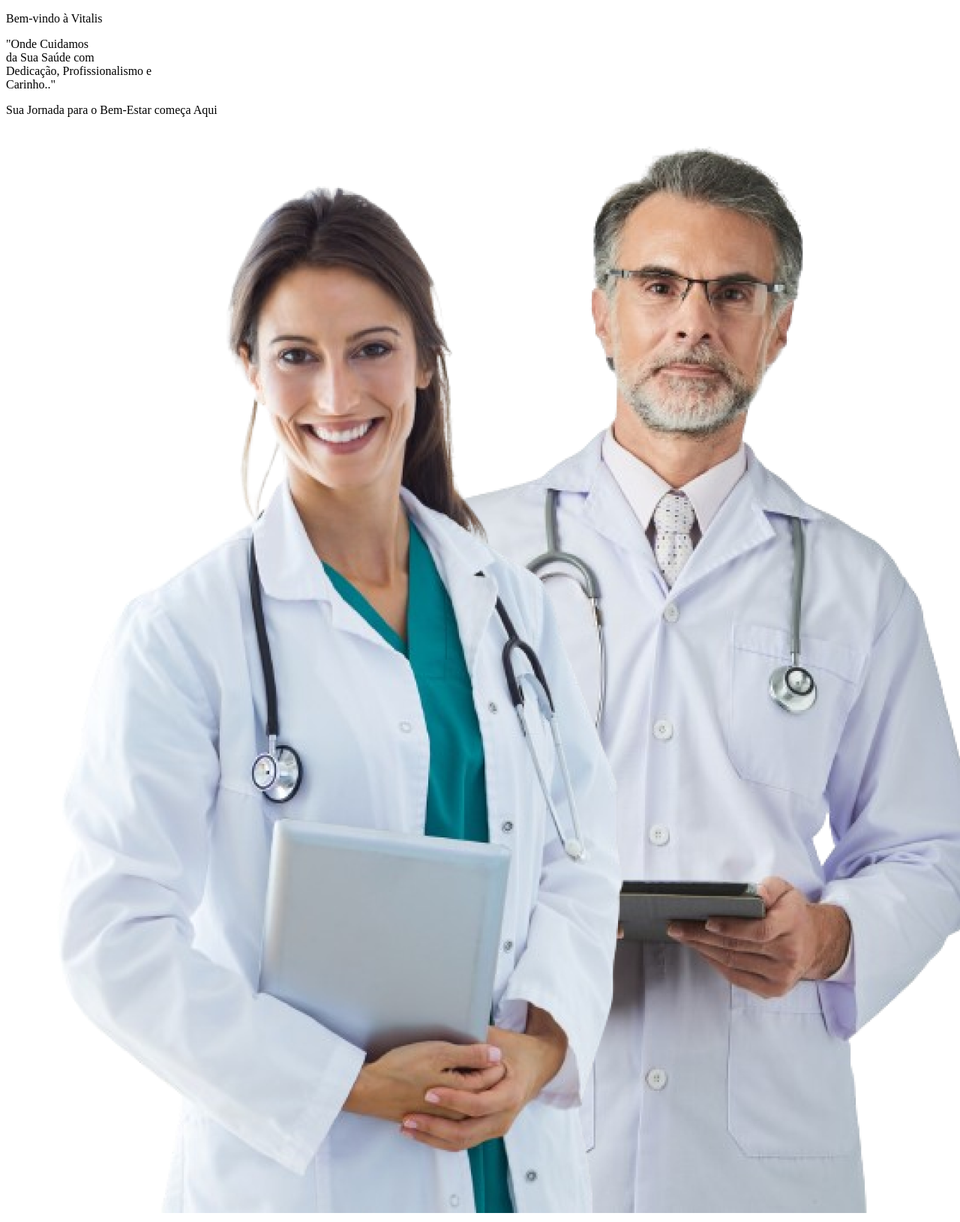
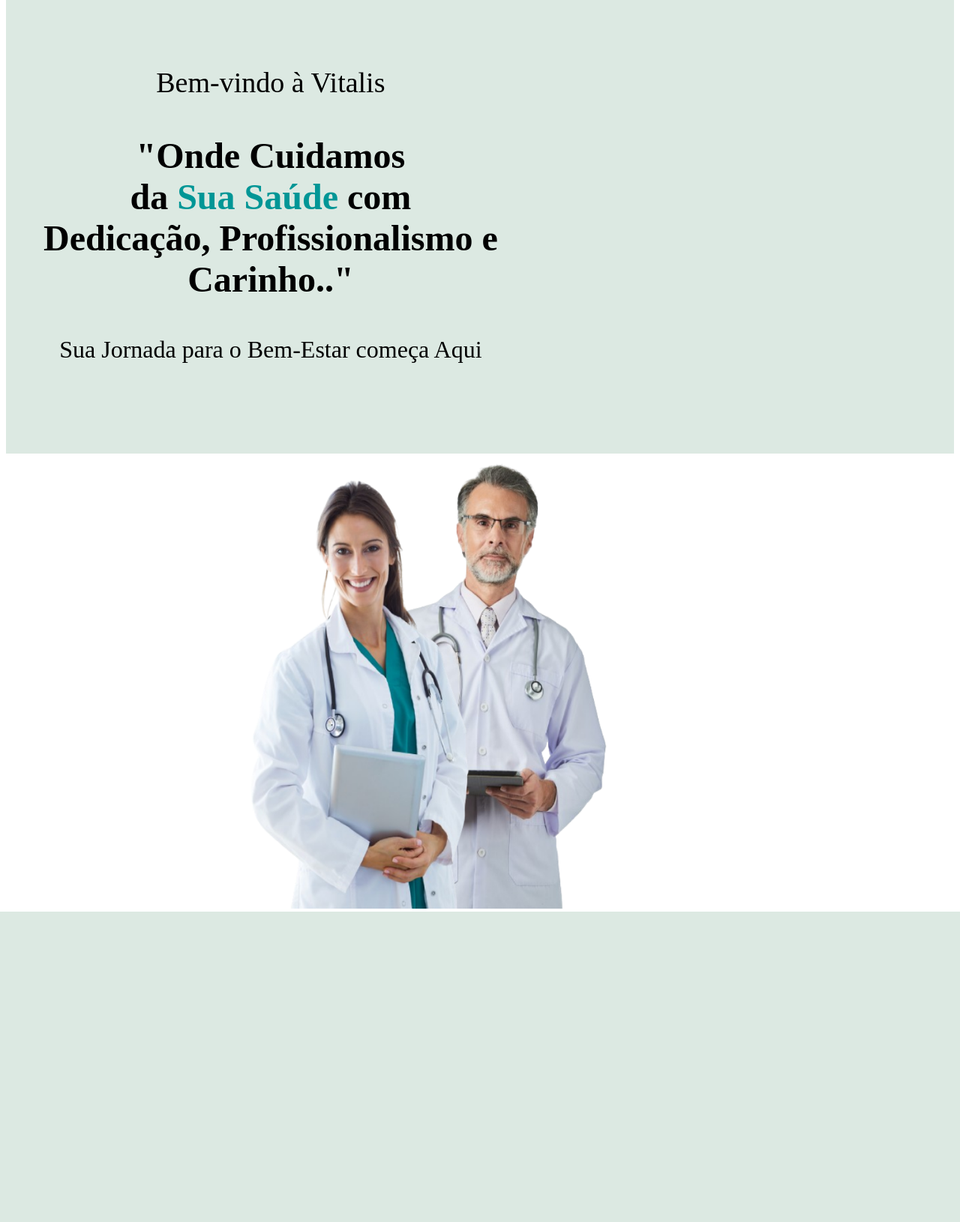
Before and after one commit to BoundlessVoyager/Projeto-Integrado-III---Entegr-vel-3, a PHP site: page / in a window 1280 px wide. Shown: the part 106-1736 px from the top of the page at 75% size. After the commit the page ends 1322 px from the top, so only its background shows below. Run offline with PHP 8.4, Linux system fonts and the light colour scheme.

Commit message:
Atualizando Home Page

```diff
--- a/css/main.css
+++ b/css/main.css
@@ -60,3 +60,45 @@
     outline: 1px solid black;
 
 }
+
+.apresentacao-inicio {
+    height: 605px;
+    background-color: #DCE9E2;
+
+}
+
+.apresentacao-inicio #img-doutores {
+    width: 503px;
+    height: 603px;
+    padding-left: 300px;
+
+}
+
+.msg-boas-vindas {
+    font-size: 32px;
+    text-align: center;
+    padding: 50px;
+    vertical-align: 128px;
+
+}
+
+.msg-boas-vindas #bem-vindo {
+    font-size: 38px;
+
+}
+
+.msg-boas-vindas #frase-bem-vindo {
+    font-size: 48px;
+    font-weight: bold;
+
+}
+
+#saude-destacado {
+    color: #009696;
+
+}
+
+.msg-boas-vindas, #img-doutores {
+    display: inline-block;
+
+}
```
